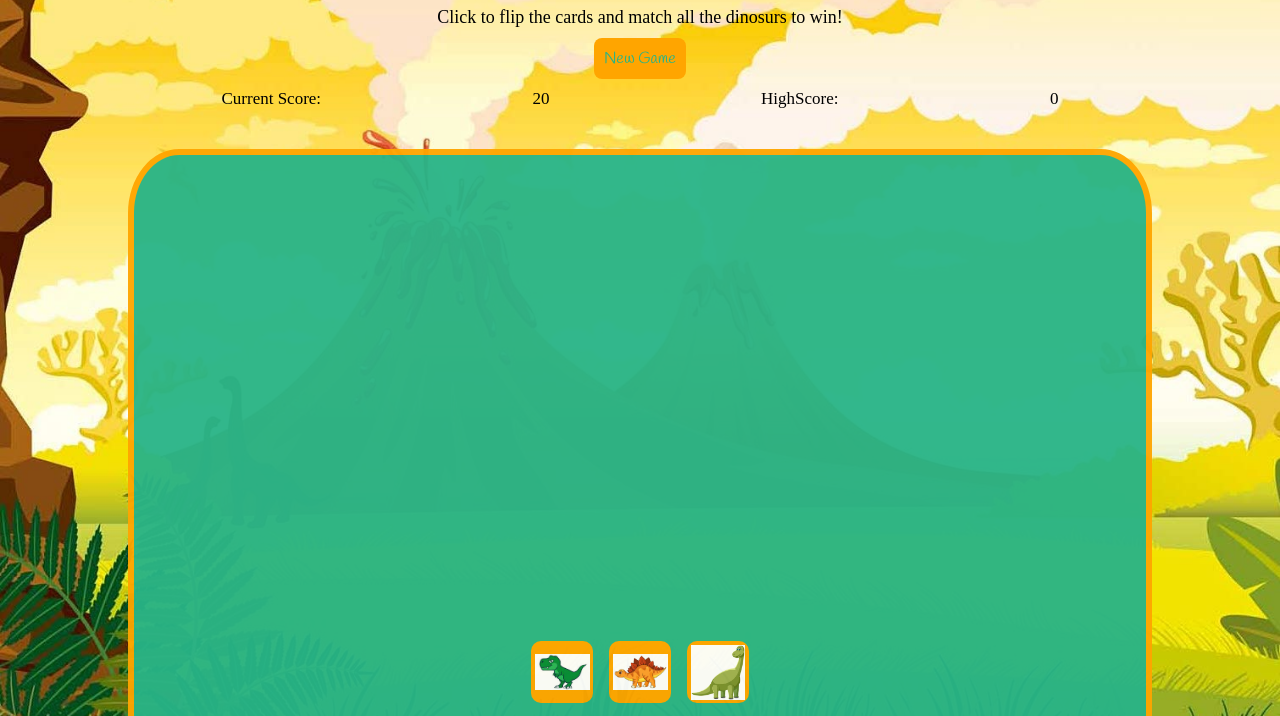
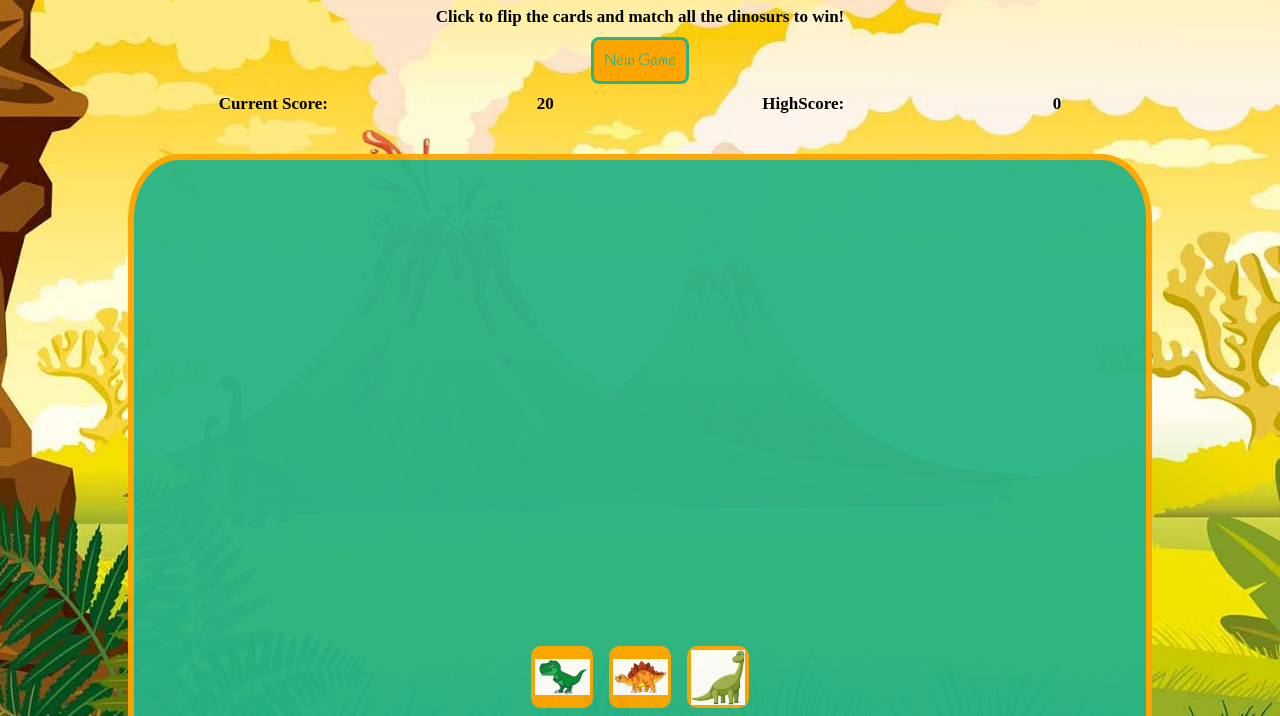
Before and after one commit to DeveloperDunne/Dinosaur-Match, a plain HTML site: page index.html in a window 1280 px wide. Shown: the part 40-756 px from the top of the page. Drawn offline with Linux system fonts and the light colour scheme; a web font is replaced by a local one.

Commit message:
Changed button styles

```diff
--- a/assets/css/style.css
+++ b/assets/css/style.css
@@ -33,13 +33,14 @@ body {
 
 .instructions {
   padding: 10px;
-  font-size: 18px;
+  font-size: 17px;
+  font-weight: 550;
 }
 .btn {
   padding: 10px;
   color: #28b487;
   background-color: orange;
-  border: none;
+  border: 3px solid#28b487;
   font-family: "Handlee", sans-serif;
   font-size: 16px;
   border-radius: 8px;
@@ -49,6 +50,7 @@ body {
   justify-content: space-evenly;
   padding: 10px;
   font-size: 17px;
+  font-weight: 550;
 }
 .score {
   margin: 15px;
```
